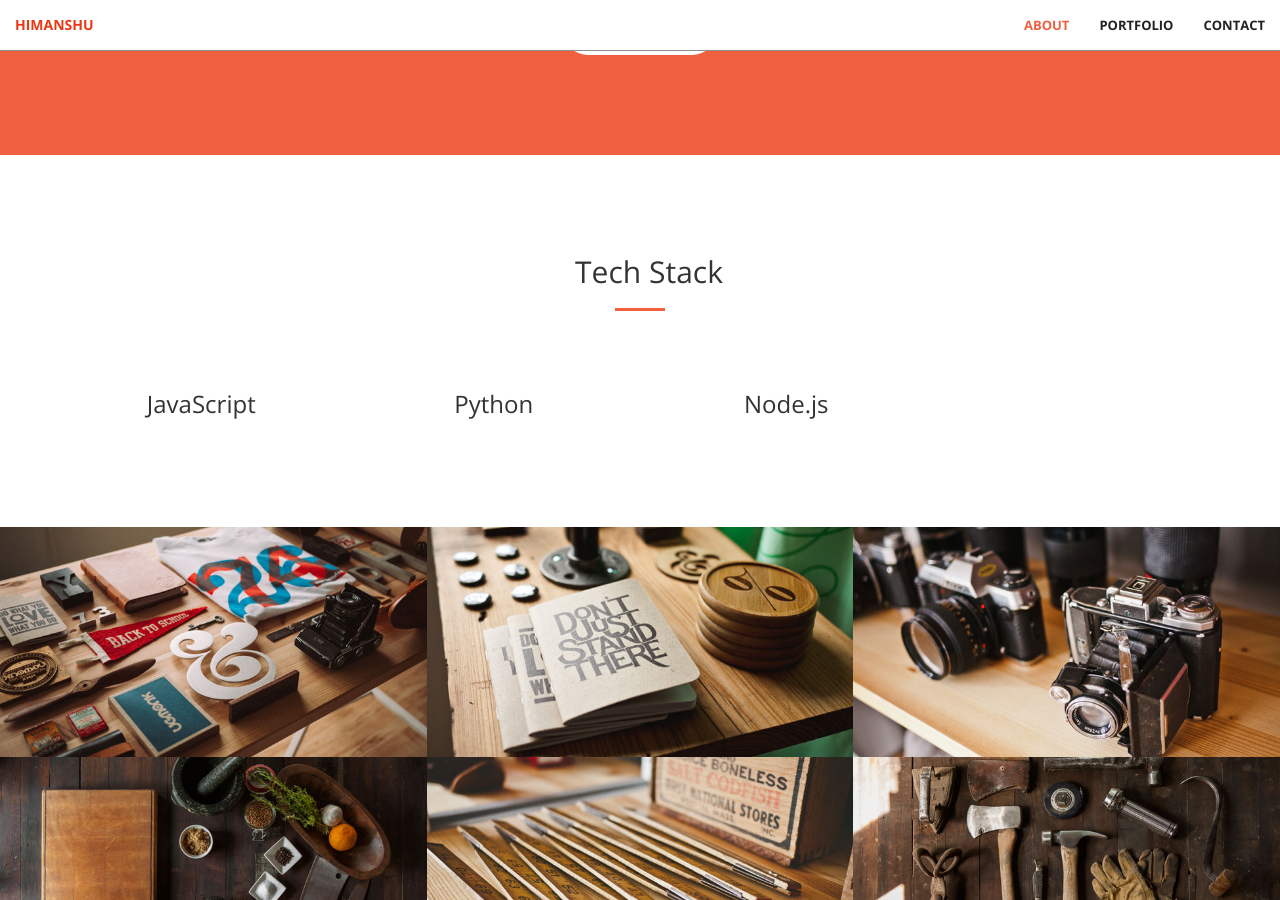
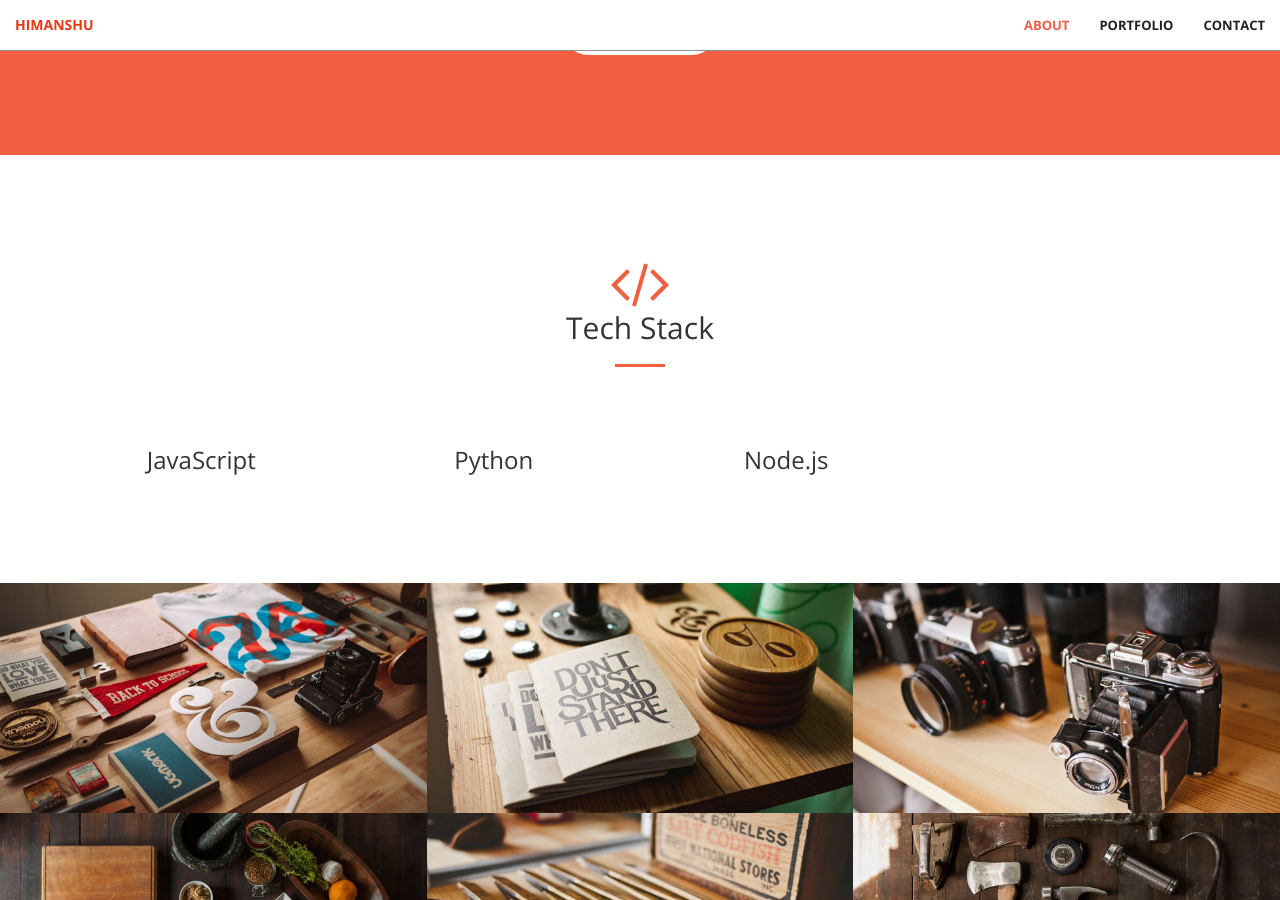
Before and after one commit to Himanshukumar30/Himanshu, a Jekyll site: the page built from index.html, in a window 1280 px wide and 900 px high, scrolled down 1163 px. Built offline with Jekyll 4.4.1, drawn with Linux system fonts in a browser that asks for light colours.

Commit message:
updating tech stack

```diff
--- a/_includes/services.html
+++ b/_includes/services.html
@@ -2,9 +2,11 @@
   <div class="container">
     <div class="row">
       <div class="col-lg-12 text-center">
-        <h2 class="section-heading">
-          <i class="fa-solid fa-code"></i>Tech Stack
-        </h2>
+        <i
+          class="fa fa-4x fa-solid fa-code wow bounceIn text-primary"
+          data-wow-delay=".1s"
+        ></i>
+        <h2 class="section-heading">Tech Stack</h2>
         <hr class="primary" />
       </div>
     </div>
```
